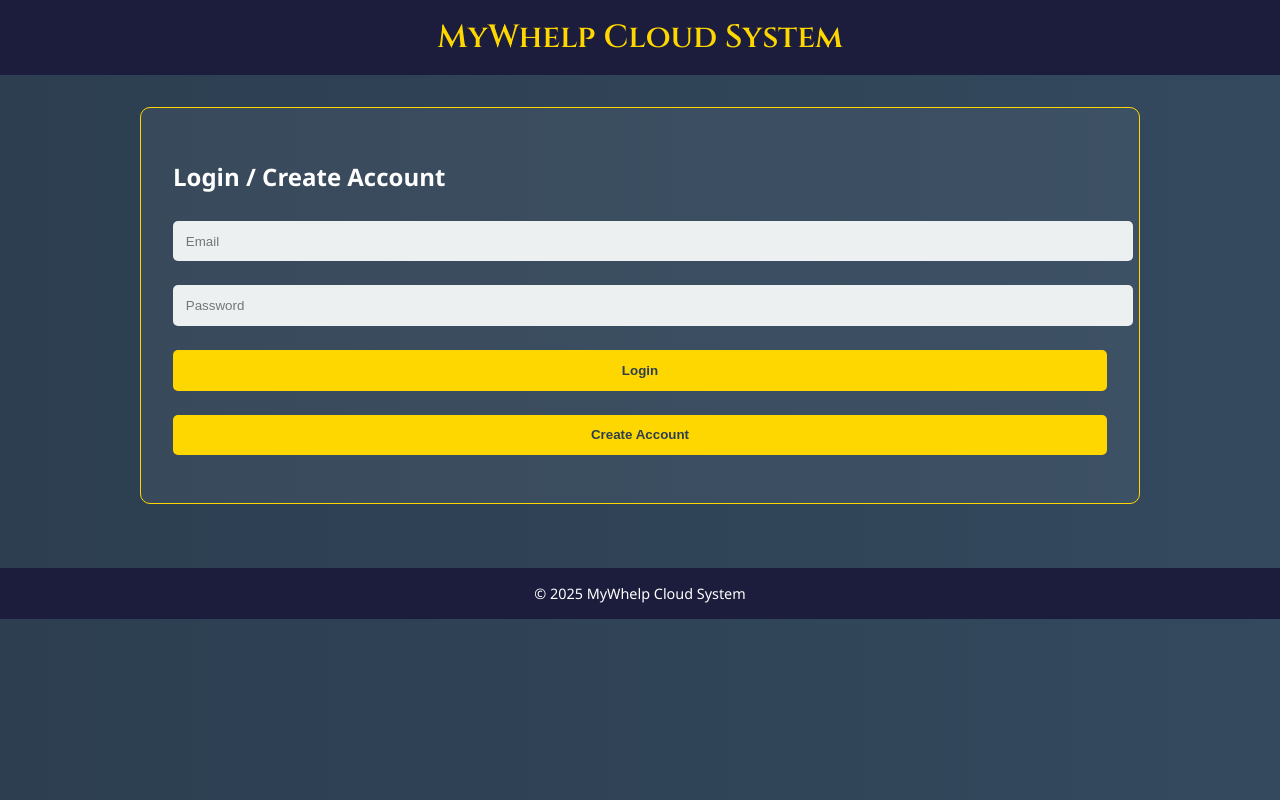
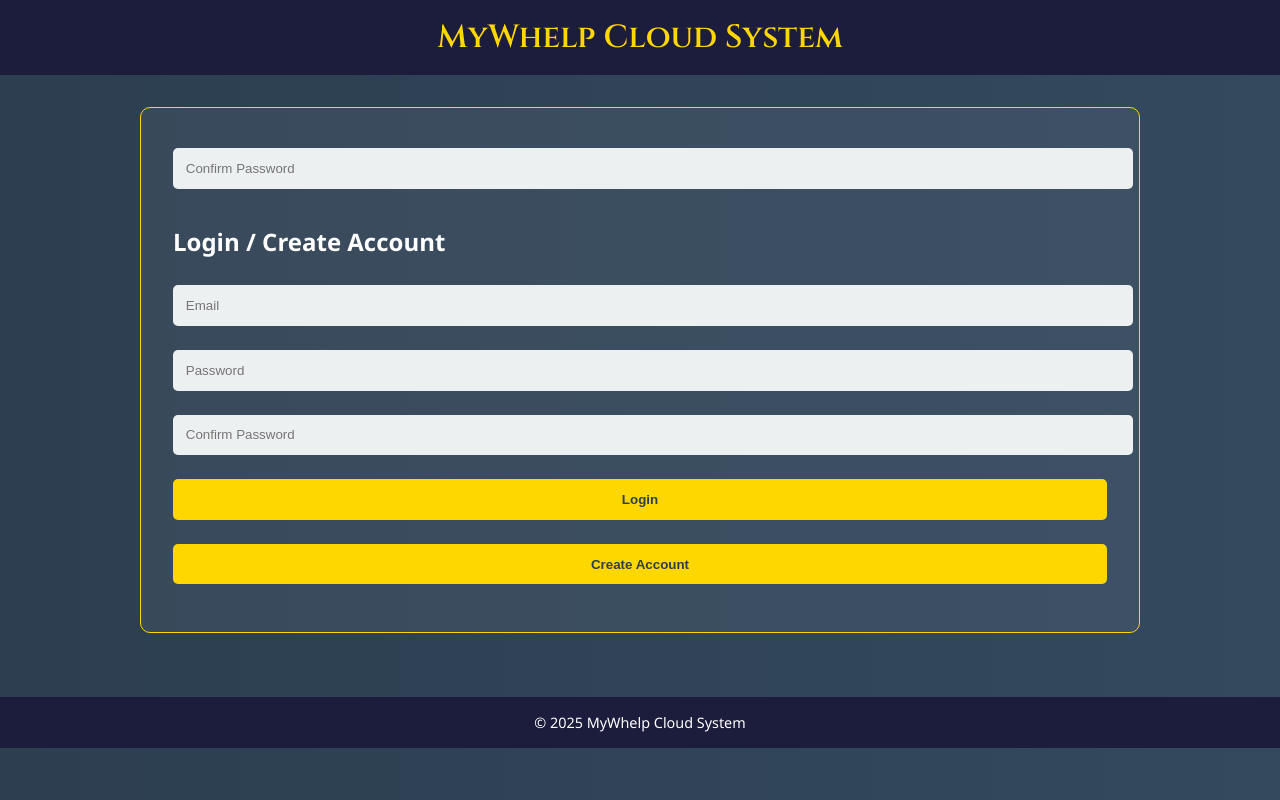
Before and after one commit to Takwirira25/MyWhelp, a plain HTML site: page index.html in a window 1280 px wide. Drawn offline with Linux system fonts and the light colour scheme.

Commit message:
Update index.html

```diff
--- a/index.html
+++ b/index.html
@@ -197,9 +197,13 @@
   <div class="container">
     <!-- Initial view: Login/Register -->
     <div class="section" id="auth-section">
+      <input type="password" id="confirmPassword" placeholder="Confirm Password" />
+
       <h2>Login / Create Account</h2>
       <input type="email" id="email" placeholder="Email" />
       <input type="password" id="password" placeholder="Password" />
+      <input type="password" id="confirmPassword" placeholder="Confirm Password" />
+
       <button onclick="login()">Login</button>
       <button onclick="register()">Create Account</button>
     </div>
```
